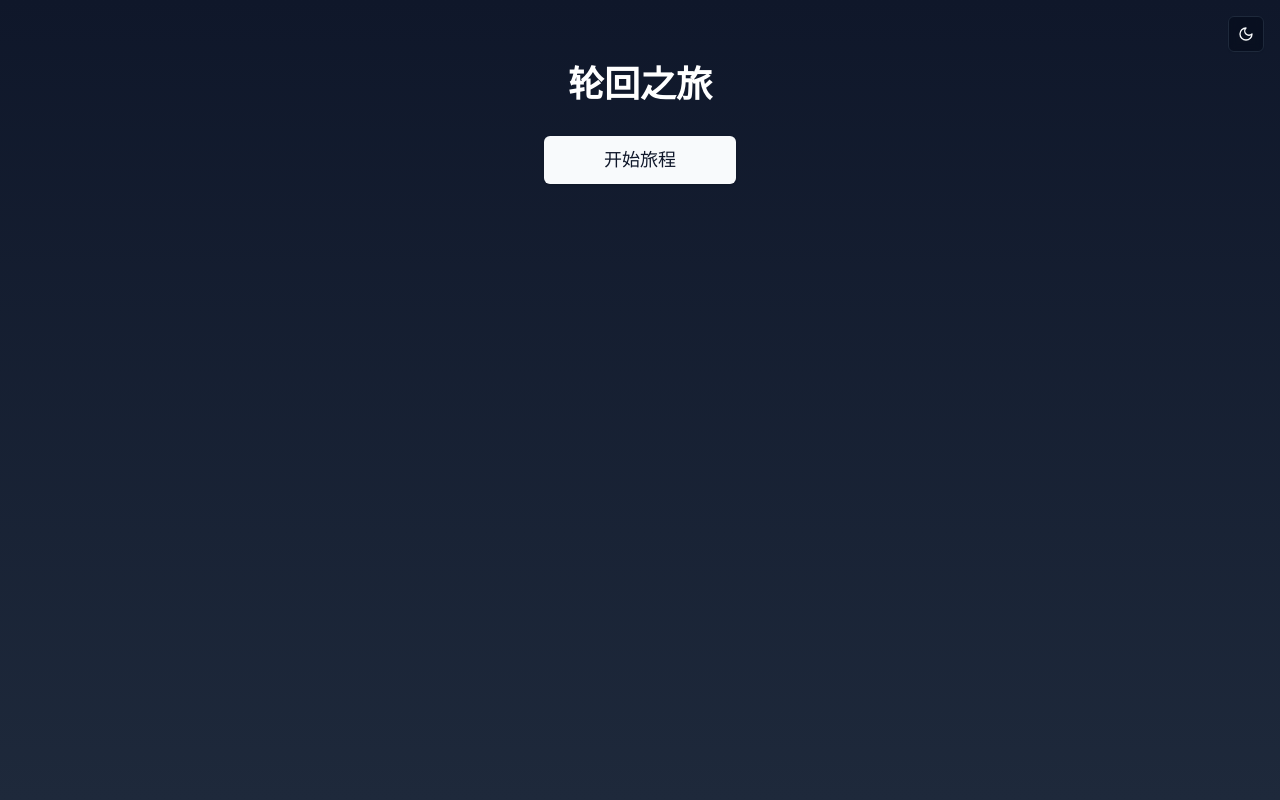
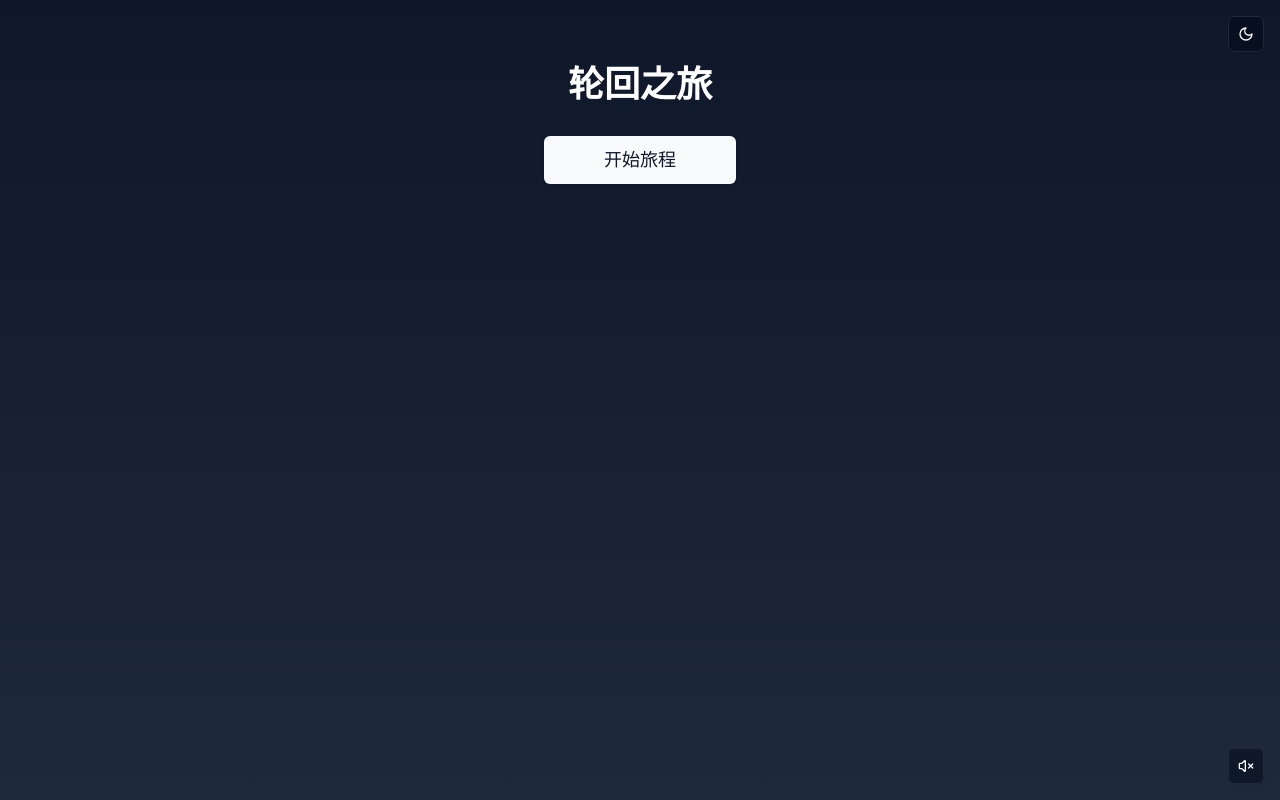
Before and after one commit to ChanMeng666/journey-of-reincarnation, a Next.js app: page / in a window 1280 px wide. Built offline with nearby package versions, Linux system fonts and the light colour scheme.

Commit message:
Add background music control

```diff
--- a/src/app/layout.tsx
+++ b/src/app/layout.tsx
@@ -32,11 +32,52 @@
 
 
 
+// import type { Metadata } from "next";
+// import { Inter } from "next/font/google";
+// import "./globals.css";
+// import { ThemeProvider } from "@/components/theme-provider";
+// import { ThemeToggle } from "@/components/ui/theme-toggle";
+//
+// const inter = Inter({ subsets: ["latin"] });
+//
+// export const metadata: Metadata = {
+//     title: "Journey of Reincarnation",
+//     description: "A journey through different lives",
+// };
+//
+// export default function RootLayout({
+//                                        children,
+//                                    }: {
+//     children: React.ReactNode;
+// }) {
+//     return (
+//         <html lang="en" suppressHydrationWarning>
+//         <body className={inter.className}>
+//         <ThemeProvider
+//             attribute="class"
+//             defaultTheme="dark"
+//             enableSystem
+//             disableTransitionOnChange
+//         >
+//             {children}
+//             <ThemeToggle />
+//         </ThemeProvider>
+//         </body>
+//         </html>
+//     );
+// }
+
+
+
+
+
 import type { Metadata } from "next";
 import { Inter } from "next/font/google";
 import "./globals.css";
 import { ThemeProvider } from "@/components/theme-provider";
 import { ThemeToggle } from "@/components/ui/theme-toggle";
+import { MusicProvider } from "@/contexts/music-context";
+import { MusicController } from "@/components/ui/music-controller";
 
 const inter = Inter({ subsets: ["latin"] });
 
@@ -53,6 +94,7 @@ export default function RootLayout({
     return (
         <html lang="en" suppressHydrationWarning>
         <body className={inter.className}>
+        <MusicProvider>
             <ThemeProvider
                 attribute="class"
                 defaultTheme="dark"
@@ -61,7 +103,9 @@ export default function RootLayout({
             >
                 {children}
                 <ThemeToggle />
+                <MusicController />
             </ThemeProvider>
+        </MusicProvider>
         </body>
         </html>
     );
--- a/src/app/page.tsx
+++ b/src/app/page.tsx
@@ -106,13 +106,14 @@ import { ComparisonTable } from "@/components/ui/comparison-table";
 import { ShareDialog } from "@/components/ui/share-dialog";
 import { SpecialEventDialog } from "@/components/ui/special-event-dialog";
 import { useTranslation } from 'react-i18next';
-import { useState } from 'react';
+import {useEffect, useState} from 'react';
 import type { ReincarnationResult, SpecialEventType } from "@/types";
 import { generateReincarnation } from "@/lib/reincarnation";
 import { motion, AnimatePresence } from "framer-motion";
 import '../i18n/config';
 import { useSoundEffects } from "@/hooks/use-sound-effects";
 import { WorldMap } from "@/components/ui/world-map";
+import { useMusic } from "@/contexts/music-context";
 
 export default function Home() {
     const { t } = useTranslation();
@@ -121,6 +122,7 @@ export default function Home() {
     const [specialEvent, setSpecialEvent] = useState<SpecialEventType | null>(null);
 
     const playSound = useSoundEffects();
+    const { isPlaying, toggleMusic } = useMusic();
 
     const handleStartReincarnation = () => {
         setIsGenerating(true);
@@ -144,7 +146,11 @@ export default function Home() {
 
     const currentResult = results[results.length - 1];
 
-
+    useEffect(() => {
+        if (!isPlaying) {
+            toggleMusic();
+        }
+    }, []);
 
     return (
         <MainLayout>
--- /dev/null
+++ b/src/components/ui/music-controller.tsx
@@ -0,0 +1,116 @@
+'use client';
+
+import { Button } from "@/components/ui/button";
+import { Volume2, VolumeX } from "lucide-react";
+import { useState, useEffect, useRef } from "react";
+import { motion, AnimatePresence } from "framer-motion";
+
+export function MusicController() {
+    const [isPlaying, setIsPlaying] = useState(false);
+    const audioRef = useRef<HTMLAudioElement | null>(null);
+
+    // 在 MusicController 组件中添加音量渐变效果
+    const fadeInMusic = () => {
+        if (!audioRef.current) return;
+
+        audioRef.current.volume = 0;
+        const fade = setInterval(() => {
+            if (!audioRef.current) return clearInterval(fade);
+
+            if (audioRef.current.volume < 0.3) {
+                audioRef.current.volume += 0.02;
+            } else {
+                clearInterval(fade);
+            }
+        }, 100);
+    };
+
+    const fadeOutMusic = () => {
+        if (!audioRef.current) return;
+
+        const fade = setInterval(() => {
+            if (!audioRef.current) return clearInterval(fade);
+
+            if (audioRef.current.volume > 0.02) {
+                audioRef.current.volume -= 0.02;
+            } else {
+                audioRef.current.pause();
+                audioRef.current.volume = 0.3;
+                clearInterval(fade);
+            }
+        }, 100);
+    };
+
+    useEffect(() => {
+        audioRef.current = new Audio('/sounds/background-music.mp3');
+        audioRef.current.loop = true;
+
+        return () => {
+            if (audioRef.current) {
+                audioRef.current.pause();
+                audioRef.current = null;
+            }
+        };
+    }, []);
+
+    // const toggleMusic = () => {
+    //     if (!audioRef.current) return;
+    //
+    //     if (isPlaying) {
+    //         audioRef.current.pause();
+    //     } else {
+    //         audioRef.current.play().catch(error => {
+    //             console.error('Error playing audio:', error);
+    //         });
+    //     }
+    //     setIsPlaying(!isPlaying);
+    // };
+
+    const toggleMusic = () => {
+        if (!audioRef.current) return;
+
+        if (isPlaying) {
+            fadeOutMusic();
+        } else {
+            audioRef.current.play().then(() => {
+                fadeInMusic();
+            }).catch(error => {
+                console.error('Error playing audio:', error);
+            });
+        }
+        setIsPlaying(!isPlaying);
+    };
+
+    return (
+        <Button
+            variant="outline"
+            size="icon"
+            onClick={toggleMusic}
+            className="fixed bottom-4 right-4 bg-background/50 backdrop-blur-sm"
+        >
+            <AnimatePresence mode="wait" initial={false}>
+                {isPlaying ? (
+                    <motion.div
+                        key="playing"
+                        initial={{ scale: 0, rotate: 90 }}
+                        animate={{ scale: 1, rotate: 0 }}
+                        exit={{ scale: 0, rotate: -90 }}
+                        transition={{ duration: 0.2 }}
+                    >
+                        <Volume2 className="h-[1.2rem] w-[1.2rem]" />
+                    </motion.div>
+                ) : (
+                    <motion.div
+                        key="muted"
+                        initial={{ scale: 0, rotate: -90 }}
+                        animate={{ scale: 1, rotate: 0 }}
+                        exit={{ scale: 0, rotate: 90 }}
+                        transition={{ duration: 0.2 }}
+                    >
+                        <VolumeX className="h-[1.2rem] w-[1.2rem]" />
+                    </motion.div>
+                )}
+            </AnimatePresence>
+        </Button>
+    );
+}
--- /dev/null
+++ b/src/contexts/music-context.tsx
@@ -0,0 +1,53 @@
+'use client';
+
+import React, { createContext, useContext, useState, useEffect, useCallback } from 'react';
+
+interface MusicContextType {
+    isPlaying: boolean;
+    toggleMusic: () => void;
+}
+
+const MusicContext = createContext<MusicContextType | undefined>(undefined);
+
+export function MusicProvider({ children }: { children: React.ReactNode }) {
+    const [audio, setAudio] = useState<HTMLAudioElement | null>(null);
+    const [isPlaying, setIsPlaying] = useState(false);
+
+    useEffect(() => {
+        const audioElement = new Audio('/sounds/background-music.mp3');
+        audioElement.loop = true;
+        audioElement.volume = 0.3; // 设置适当的音量
+        setAudio(audioElement);
+
+        return () => {
+            audioElement.pause();
+            audioElement.src = '';
+        };
+    }, []);
+
+    const toggleMusic = useCallback(() => {
+        if (!audio) return;
+
+        if (isPlaying) {
+            audio.pause();
+        } else {
+            audio.play().catch(console.error);
+        }
+
+        setIsPlaying(!isPlaying);
+    }, [audio, isPlaying]);
+
+    return (
+        <MusicContext.Provider value={{ isPlaying, toggleMusic }}>
+            {children}
+        </MusicContext.Provider>
+    );
+}
+
+export function useMusic() {
+    const context = useContext(MusicContext);
+    if (context === undefined) {
+        throw new Error('useMusic must be used within a MusicProvider');
+    }
+    return context;
+}
```
Lines whose indentation alone changed are shown as unchanged.
